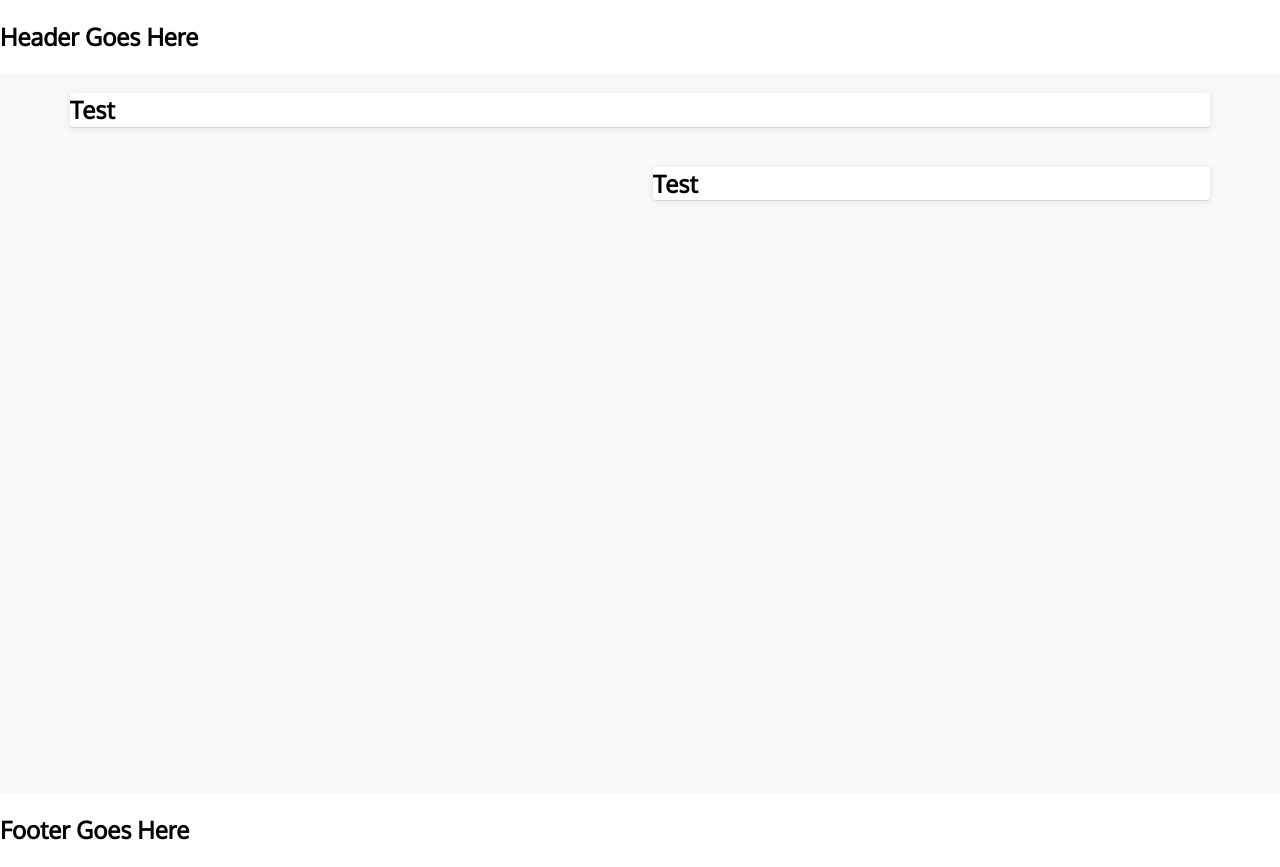
After one commit to SDupZ/memex, a Django app: page /validator/ in a window 1280 px wide. The commit adds this page. Run offline with Django 3.2, Linux system fonts and the light colour scheme; some libraries are stand-ins or nearby versions.

Commit message:
Started adding validator

```diff
--- a/memex/urls.py
+++ b/memex/urls.py
@@ -8,6 +8,7 @@ from default.views import home
 from blog.views import blog, blogs_list
 from memes.views import meme
 from reddit.views import RedditPostViewSet, RedditPostSnapshotViewSet
+from utils.views import validator
 
 from filer.models import Folder, ThumbnailOption
 
@@ -26,6 +27,9 @@ urlpatterns = [
     url(r'^blog/(?P<slug>[^/]+)$', blog, name='blog'),
     url(r'^m/(?P<slug>[^/]+)$', meme, name='meme'),
 
+    # TODO staff only or authenitcation only
+    url(r'^validator/?$', validator, name='validator'),
+
     url(r'^media/(?P<path>.*)$', serve, {'document_root': settings.MEDIA_ROOT, 'show_indexes': True}),
 ]
 
--- a/templates/base.html
+++ b/templates/base.html
@@ -26,9 +26,10 @@
         {% block main-content %}
         {% endblock %}
 
-        <hr class="divider-horizontal"/>
-        {% include 'includes/_footer.html' %}
-
+        {% block footer %}
+            <hr class="divider-horizontal"/>
+            {% include 'includes/_footer.html' %}
+        {% endblock %}
 
         <!-- Javascripts -->
         <!-- Vendor -->
--- /dev/null
+++ b/templates/validator.html
@@ -0,0 +1,39 @@
+{% extends "base.html" %}
+
+{% load static %}
+
+{% block header %}
+    <h2>Header Goes Here</h2>
+{% endblock %}
+
+{% block main-content %}
+    <div class="page">
+        <div class="container container">
+
+            <div class="grid grid--center">
+                <div class="grid__item desktop--one-whole">
+                    <div class="base-card">
+                        <h2>Test</h2>
+                    </div>
+                </div>
+
+                <div class="grid__item desktop--one-half">
+                    <div class="base-card card__yesorno card__yesorno--yes">
+                    </div>
+                </div>
+
+                <div class="grid__item desktop--one-half">
+                    <div class="base-card card__yesorno card__yesorno--no">
+                        <h2>Test</h2>
+                    </div>
+                </div>
+
+            </div>
+            <h2></h2>
+        </div>
+    </div>
+{% endblock main-content %}
+
+{% block footer %}
+    <h2>Footer Goes Here</h2>
+{% endblock %}
--- /dev/null
+++ b/utils/views.py
@@ -0,0 +1,7 @@
+from django.shortcuts import render
+
+
+def validator(request):
+    template = 'validator.html'
+    context = {}
+    return render(request, template, context)
```
Also changed, not shown: default/views.py (+2 -6 lines).
